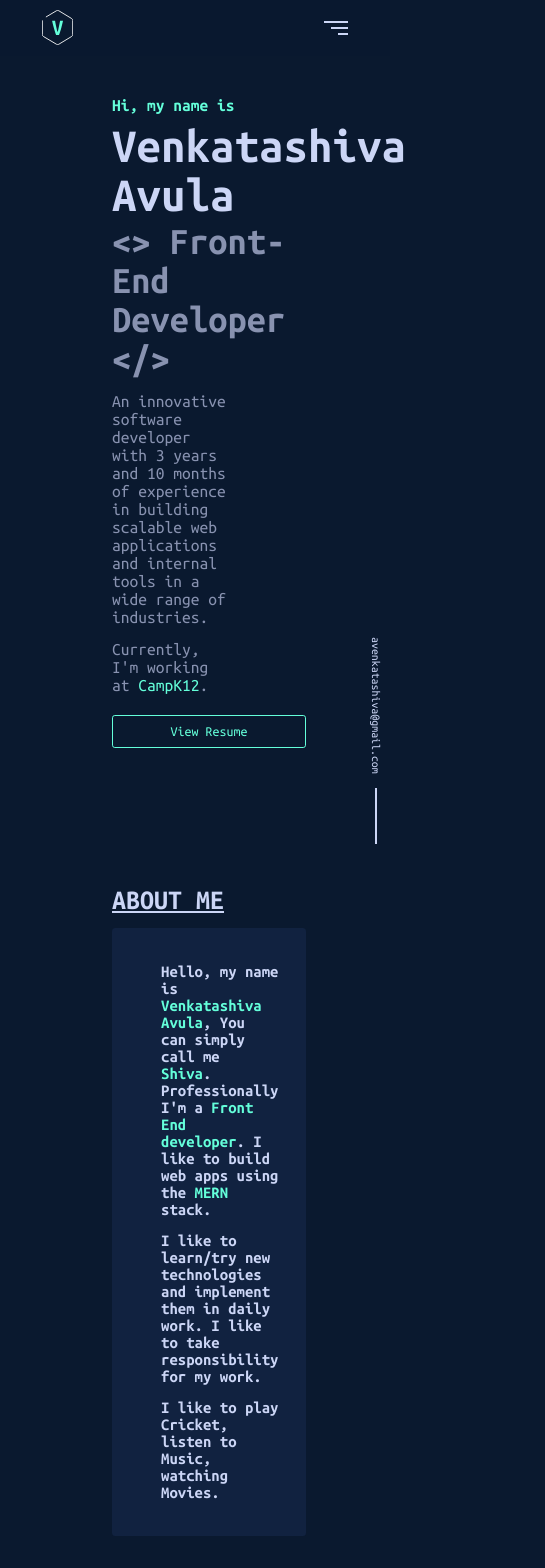
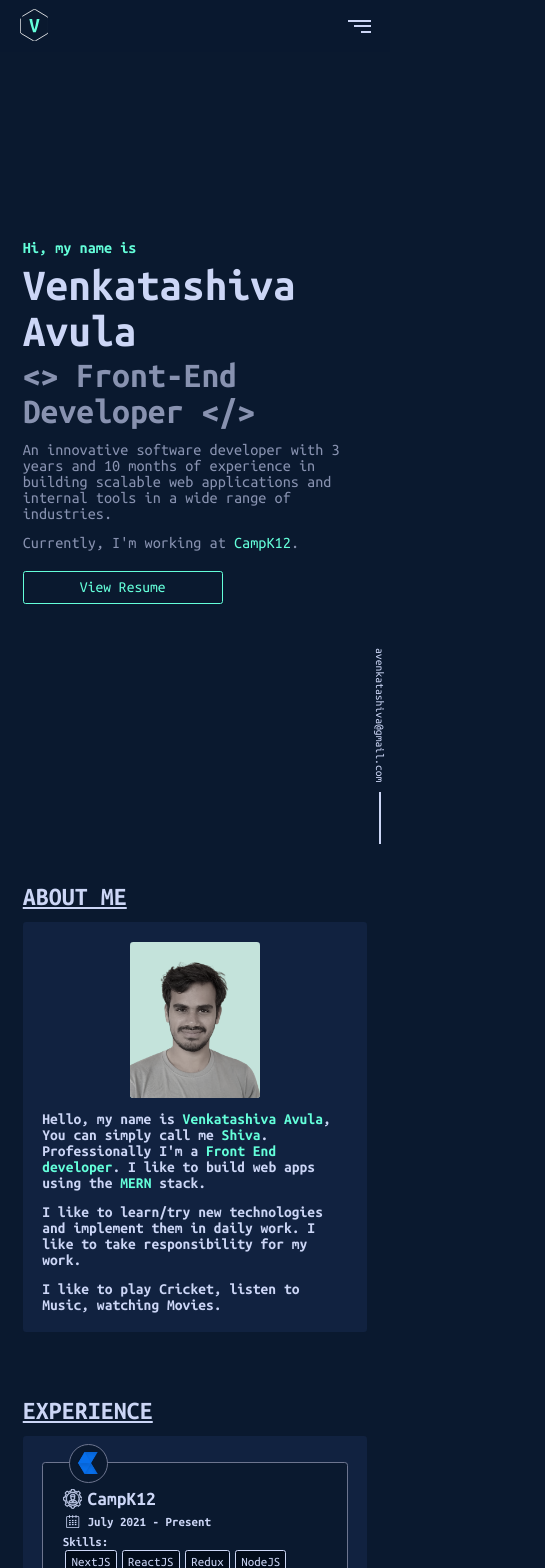
Before and after one commit to VenkatShiva/profile, a React (Create React App) app: page / in a window 390 px wide. Shown: the top 1568 px of the page, 545 px wide, since content can reach past the window. Built offline with nearby package versions, Linux system fonts and the light colour scheme.

Commit message:
added mobile responsive

```diff
--- a/src/index.css
+++ b/src/index.css
@@ -87,8 +87,14 @@ code {
   }
 }
 
-@media only screen and (max-width: 850px) {
+@media only screen and (max-width: 800px) {
   :root {
     font-size: 14px;
   }
 }
+
+@media only screen and (max-width: 580px) {
+  :root {
+    font-size: 13px;
+  }
+}
--- a/src/sections/About/styles.js
+++ b/src/sections/About/styles.js
@@ -50,4 +50,12 @@ export const AboutCont = styled.section`
       }
     }
   }
+  @media only screen and (max-width: 530px) {
+    flex-direction: column;
+    align-items: center;
+    padding: 1.5rem;
+    .prf-pic {
+      margin: 0  0 1rem;
+    }
+  }
 `;
--- a/src/sections/Contact/styles.js
+++ b/src/sections/Contact/styles.js
@@ -33,4 +33,7 @@ export const ContctMe = styled.div`
       }
     }
   }
+  @media only screen and (max-width: 530px) {
+    padding: 1.5rem;
+  }
 `;
--- a/src/sections/Email/index.jsx
+++ b/src/sections/Email/index.jsx
@@ -44,7 +44,15 @@ const Vertical = styled.div`
     right: 2rem;
   }
   @media only screen and (max-width: 800px) {
-    right: 0px;
+    right: 0.5rem;
     animation-delay: 1.6s;
   }
+  @media only screen and (max-width: 530px) {
+    right: 0px;
+    .email-href {
+      padding: 0.2rem;
+      font-size: 0.9rem;
+    }
+    width: 1.5rem;
+  }
 `;
--- a/src/sections/Experience/styles.js
+++ b/src/sections/Experience/styles.js
@@ -18,6 +18,9 @@ export const ExpContent = styled.div`
   background-color: var(--light-navy);
   padding: 2.5rem;
   border-radius: 0.25rem;
+  @media only screen and (max-width: 530px) {
+    padding: 2rem 1.5rem 1.5rem;
+  }
 `;
 
 // export const
@@ -70,6 +73,10 @@ export const ExpCard = styled.div`
       border: 1px solid var(--white);
       background-color: var(--skill-navy);
     }
+  }
+  @media only screen and (max-width: 530px)  {
+    flex-direction: column;
+    padding: 2rem 1.5rem 1.5rem;
   }
 `;
 
--- a/src/sections/Introduction/styles.js
+++ b/src/sections/Introduction/styles.js
@@ -66,7 +66,11 @@ export const IntroComp = styled.section`
     }
     .description {
       animation-delay: 1.1s;
+      max-width: 100%;
     }
+  }
+  @media only screen and (max-width: 800px) {
+
   }
 `;
 
@@ -77,4 +81,7 @@ export const BtnStyle = css`
   @media only screen and (max-width: 800px) {
     animation-delay: 1.3s;
   }
+  @media only screen and (max-width: 600px) {
+    font-size: 1.2rem;
+  }
 `;
--- a/src/sections/Navbar/Desktop/styles.js
+++ b/src/sections/Navbar/Desktop/styles.js
@@ -25,6 +25,9 @@ export const FixedNavbar = styled.nav`
   }
   &.hide {
     transform: translateY(calc(var(--nav-height) * -1));
+  }
+  @media only screen and (max-width: 530px) {
+    padding: 0 1.5rem;
   }
 `;
 
--- a/src/sections/Navbar/Mobile/Sidebar.jsx
+++ b/src/sections/Navbar/Mobile/Sidebar.jsx
@@ -88,6 +88,9 @@ const CloseModal = styled.button`
       transform: rotate(-45deg);
     }
   }
+  @media only screen and (max-width: 530px) {
+    right: 1.5rem;
+  }
 `;
 
 const MobileLinks = styled.div`
--- a/src/sections/Skills/styles.js
+++ b/src/sections/Skills/styles.js
@@ -6,13 +6,15 @@ export const SkillSection = styled.section`
   flex-direction: column;
 `;
 
-
 export const SkillContent = styled.div`
   background-color: var(--light-navy);
   padding: 5rem;
   border-radius: 0.25rem;
   display: flex;
   justify-content: center;
+  @media only screen and (max-width: 530px) {
+    padding: 3.5rem 2rem;
+  }
 `;
 
 export const SkillGrid = styled.div`
@@ -20,6 +22,21 @@ export const SkillGrid = styled.div`
   grid-template-columns: repeat(8, 84px);
   /* grid-auto-rows: 100px; */
   grid-row-gap: 54px;
+  @media only screen and (max-width: 1050px) {
+    grid-template-columns: repeat(8, 65px);
+    grid-row-gap: 42px;
+  }
+  @media only screen and (max-width: 800px) {
+    grid-template-columns: repeat(6, 65px);
+  }
+  @media only screen and (max-width: 675px) {
+    grid-template-columns: repeat(6, 56px);
+    grid-row-gap: 36px;
+  }
+  @media only screen and (max-width: 530px) {
+    grid-template-columns: repeat(6, 48px);
+    grid-row-gap: 32px;
+  }
 `;
 
 export const GridItem = styled.div`
@@ -95,4 +112,40 @@ export const GridItem = styled.div`
   &.grid-item-5 {
     grid-column: 2 / span 2;
   }
+  @media only screen and (max-width: 1050px) {
+    .item-wrpper {
+      width: 121px;
+      height: 70px;
+    }
+  }
+  @media only screen and (max-width: 800px) {
+    &.grid-item-4 {
+      grid-column: 2 / span 2;
+    }
+    &.grid-item-5 {
+      grid-column: span 2;
+    }
+    .item-wrpper {
+      .skill-img {
+        width: 60px;
+        height: 60px;
+      }
+    }
+  }
+  @media only screen and (max-width: 675px) {
+    .item-wrpper {
+      width: 104px;
+      height: 60px;
+      .skill-img {
+        width: 45px;
+        height: 45px;
+      }
+    }
+  }
+  @media only screen and (max-width: 530px) {
+    .item-wrpper {
+      width: 87px;
+      height: 50px;
+    }
+  }
 `;
--- a/src/sections/content/styles.js
+++ b/src/sections/content/styles.js
@@ -5,4 +5,10 @@ export const ContentComp = styled.main`
   @media only screen and (max-width: 1200px)  {
     padding: 0rem 6rem 0 8rem;
   }
+  @media only screen and (max-width: 800px)  {
+    padding: 0rem 3rem 0 3rem;
+  }
+  @media only screen and (max-width: 530px)  {
+    padding: 0rem 1.75rem 0 1.75rem;
+  }
 `
```
